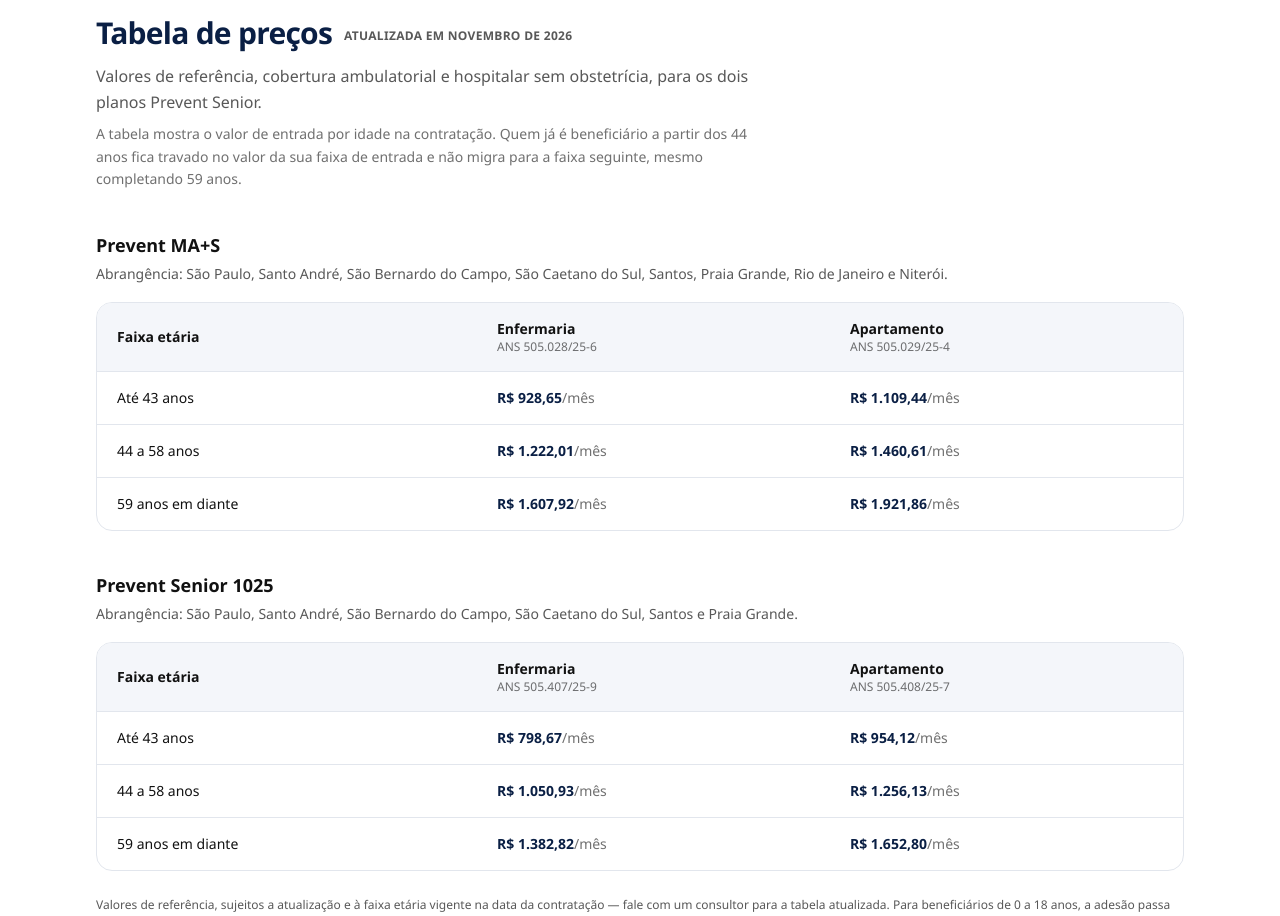
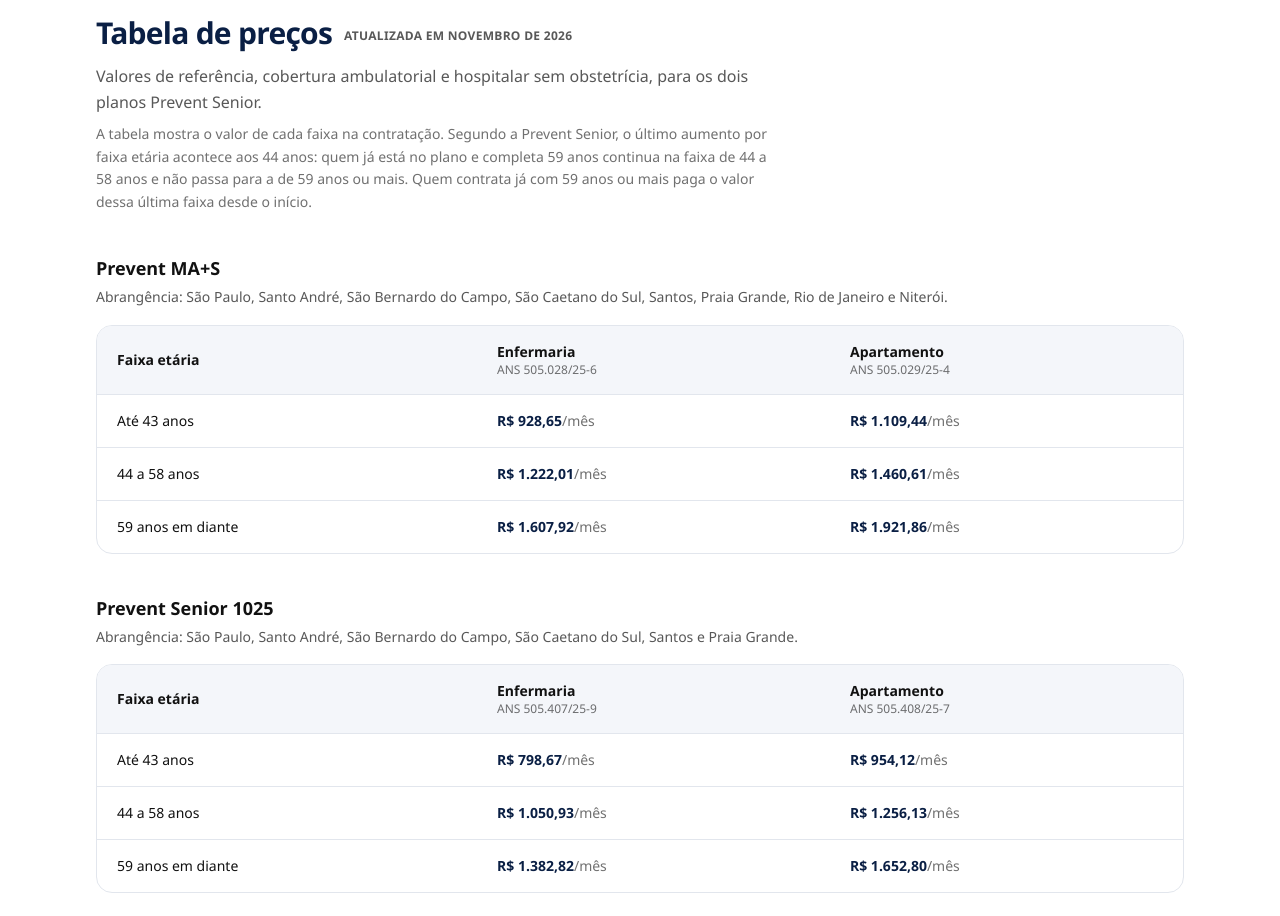
Before and after one commit to reinaldomasullo/revla-site, a Next.js app: page /plano-de-saude in a window 1280 px wide. Shown: the part 2920-3836 px from the top of the page. Built offline with nearby package versions, Linux system fonts and the light colour scheme.

Commit message:
Plano de saude: texto da regra dos 44 anos revisado na hub e nas paginas de cidade

```diff
--- a/src/app/plano-de-saude/[cidade]/page.tsx
+++ b/src/app/plano-de-saude/[cidade]/page.tsx
@@ -191,6 +191,16 @@ export default async function PlanoDeSaudeCidadePage({
             <p className="mt-3 text-base leading-relaxed text-[var(--color-ink)]/70">
               Valores de referência, cobertura ambulatorial e hospitalar sem obstetrícia.
             </p>
+            {/* CORREÇÃO (auditoria SEO/clareza, 08/11/2026): ver mesma nota
+                em plano-de-saude/page.tsx — evita a tabela (3 faixas, com a
+                de 59+ mais cara) parecer contradizer o diferencial "sem
+                aumento a partir dos 44 anos". */}
+            <p className="mt-2 text-sm leading-relaxed text-[var(--color-ink)]/60">
+              A tabela mostra o valor de cada faixa na contratação. Segundo a Prevent Senior, o último
+              aumento por faixa etária acontece aos 44 anos: quem já está no plano e completa 59 anos
+              continua na faixa de 44 a 58 anos e não passa para a de 59 anos ou mais. Quem contrata já com
+              59 anos ou mais paga o valor dessa última faixa desde o início.
+            </p>
           </div>
 
           <div className="mt-10 space-y-10">
--- a/src/app/plano-de-saude/page.tsx
+++ b/src/app/plano-de-saude/page.tsx
@@ -308,12 +308,15 @@ export default function PlanoDeSaudePage() {
                 cara — o que pode parecer contradizer o diferencial "sem
                 aumento a partir dos 44 anos" acima pra quem só olha a
                 tabela. Essa frase deixa explícito que a tabela é o valor de
-                ENTRADA por idade, e que quem já está no plano a partir dos
-                44 fica travado nesse valor (não migra pra faixa seguinte). */}
+                cada faixa na contratação e que, segundo a Prevent Senior, o
+                último aumento por idade ocorre aos 44 anos (09/11/2026: texto
+                revisado, a versão anterior dizia "faixa de entrada", o que
+                estava impreciso para quem entra antes dos 44). */}
             <p className="mt-2 text-sm leading-relaxed text-[var(--color-ink)]/60">
-              A tabela mostra o valor de entrada por idade na contratação. Quem já é beneficiário
-              a partir dos 44 anos fica travado no valor da sua faixa de entrada e não migra para
-              a faixa seguinte, mesmo completando 59 anos.
+              A tabela mostra o valor de cada faixa na contratação. Segundo a Prevent Senior, o último
+              aumento por faixa etária acontece aos 44 anos: quem já está no plano e completa 59 anos
+              continua na faixa de 44 a 58 anos e não passa para a de 59 anos ou mais. Quem contrata já com
+              59 anos ou mais paga o valor dessa última faixa desde o início.
             </p>
           </div>
 
```
